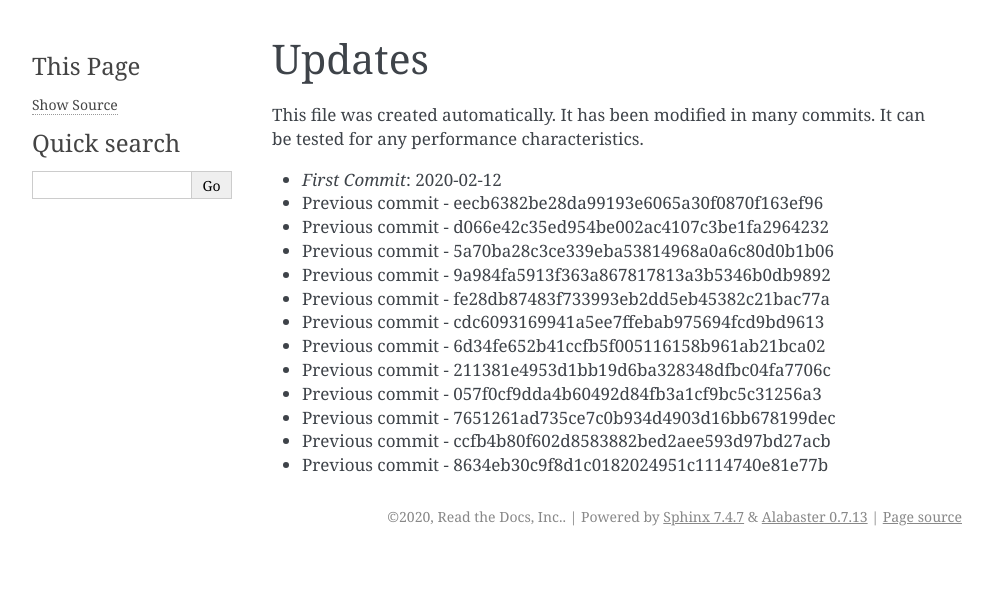
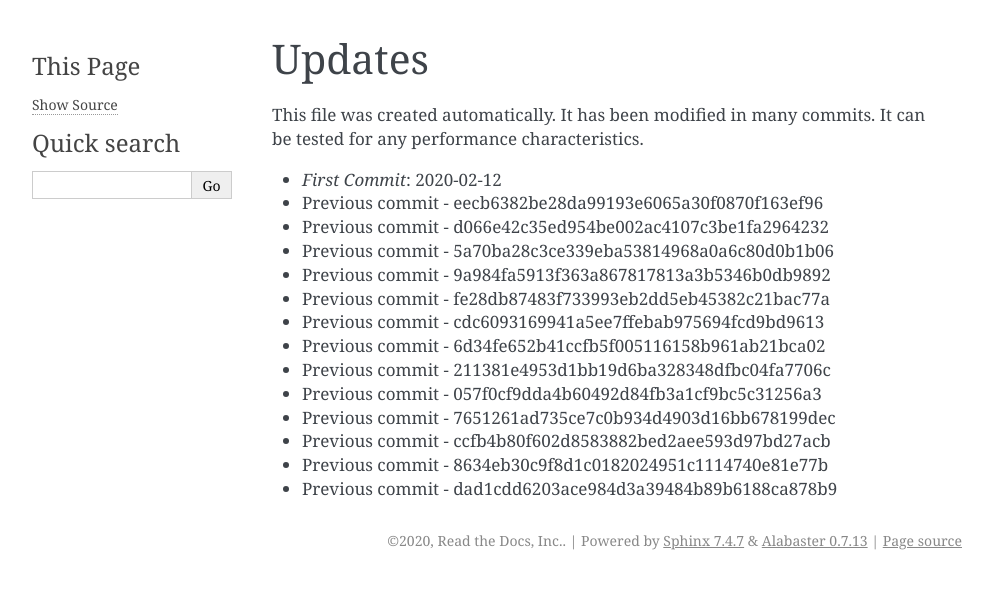
Before and after one commit to readthedocs/rtd-git-stresstest, a Sphinx documentation site: the page built from docs/updates.rst, in a window 1280 px wide. Shown: the top 589 px of the page, without its empty margins (148-1141 px from the left). Built offline with Sphinx 7.4.7, drawn with Linux system fonts in a browser that asks for light colours.

Commit message:
Generating commit from previous: dad1cdd6203ace984d3a39484b89b6188ca878b9

```diff
--- a/docs/updates.rst
+++ b/docs/updates.rst
@@ -18,3 +18,4 @@ It can be tested for any performance characteristics.
 * Previous commit - 7651261ad735ce7c0b934d4903d16bb678199dec
 * Previous commit - ccfb4b80f602d8583882bed2aee593d97bd27acb
 * Previous commit - 8634eb30c9f8d1c0182024951c1114740e81e77b
+* Previous commit - dad1cdd6203ace984d3a39484b89b6188ca878b9
```
